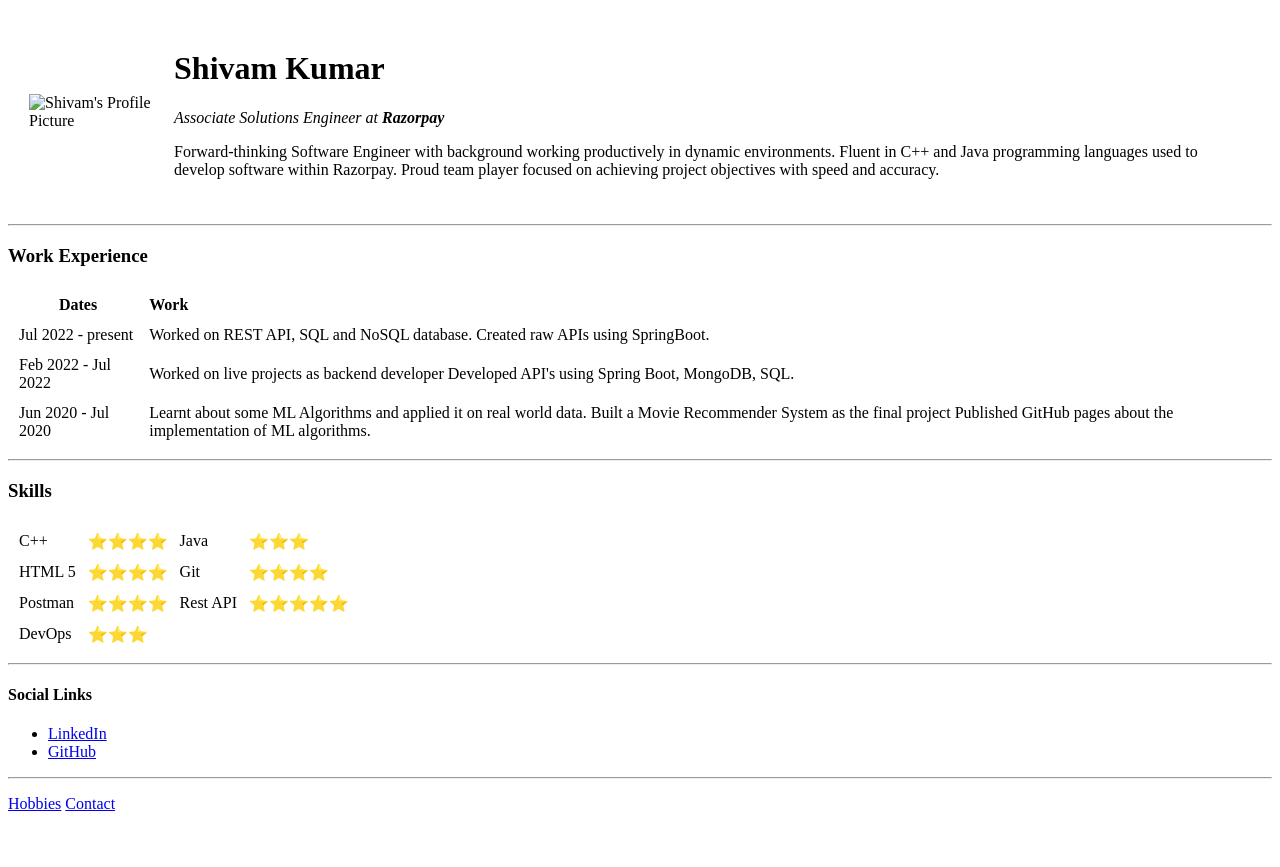
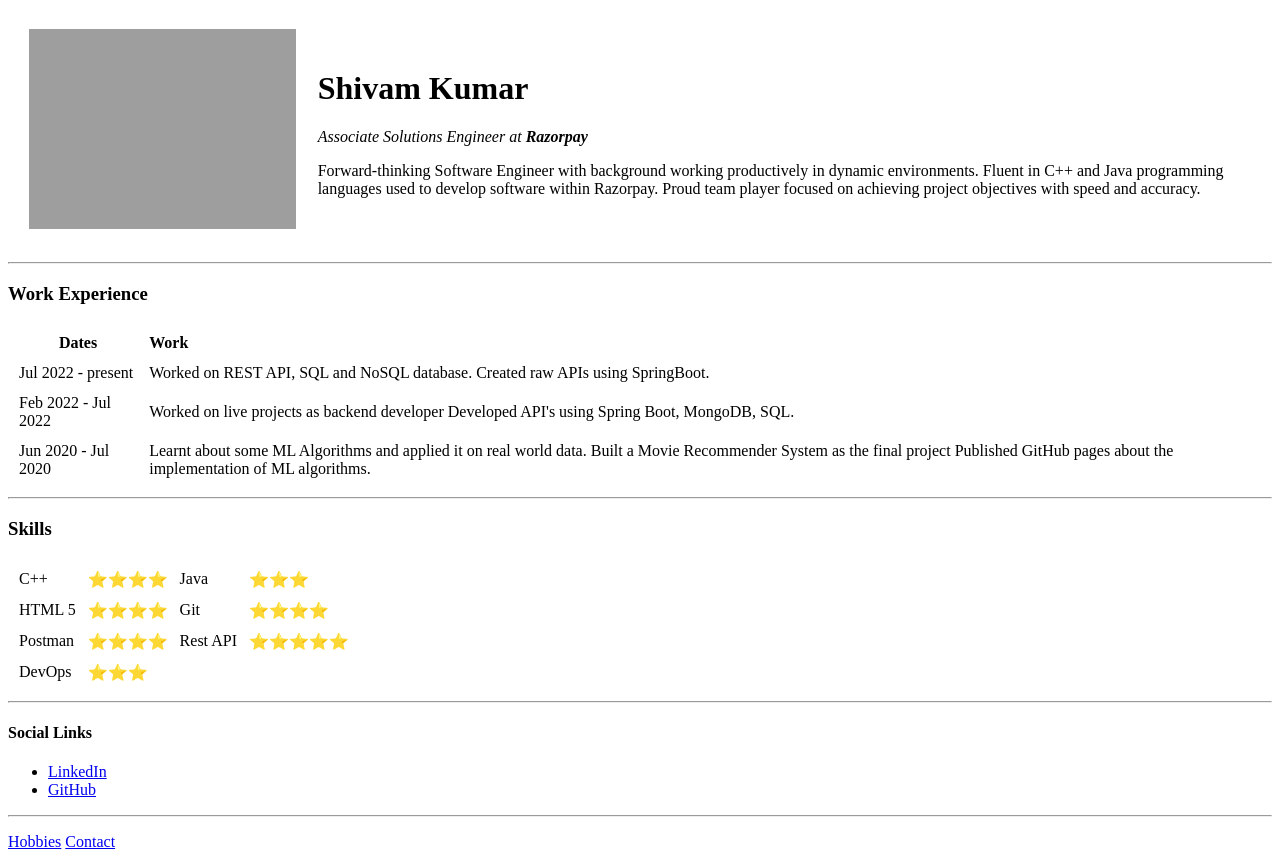
Before and after one commit to shivam-here/cv, a plain HTML site: page index.html in a window 1280 px wide. Before the commit the page ends 829 px from the top, so only its background shows below. Drawn offline with Linux system fonts and the light colour scheme; the site is published under a folder, as on GitHub Pages, so addresses that start at the root find nothing.

Commit message:
Update index.html

```diff
--- a/index.html
+++ b/index.html
@@ -10,7 +10,7 @@
 		<table cellspacing="20">
 			<tr>
 				<td>
-					<img src="/Images/Screenshot 2022-12-13 at 11.37.42 AM.png"
+					<img src="Images/Screenshot 2022-12-13 at 11.37.42 AM.png"
 					alt="Shivam's Profile Picture" / height="200px">
 				</td>
 				<td>
```
